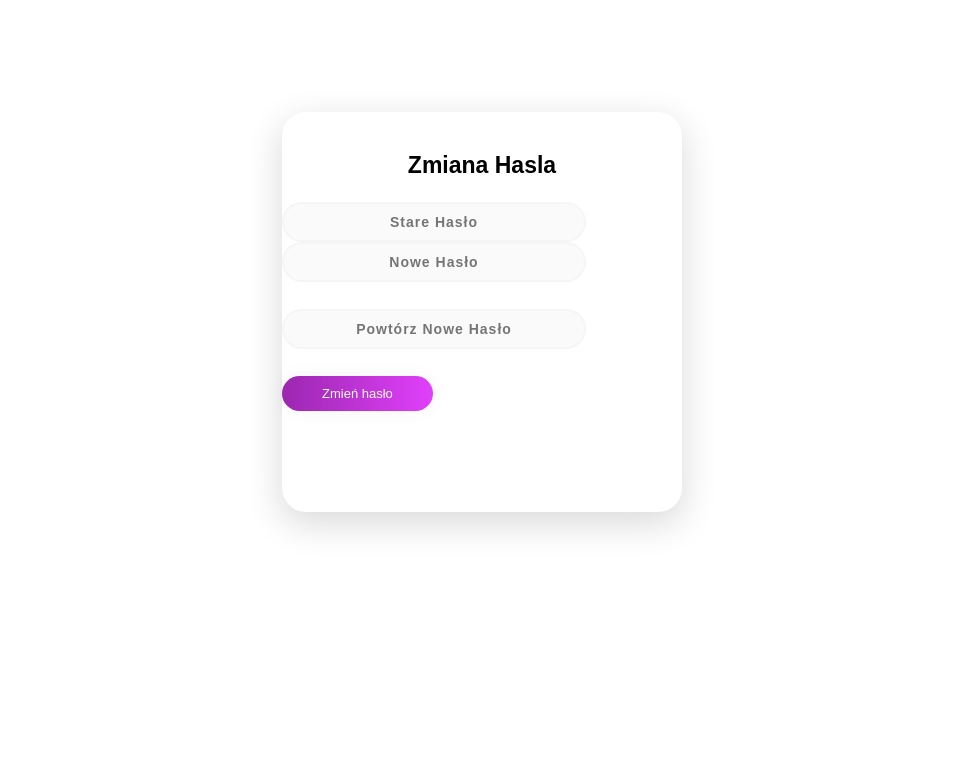
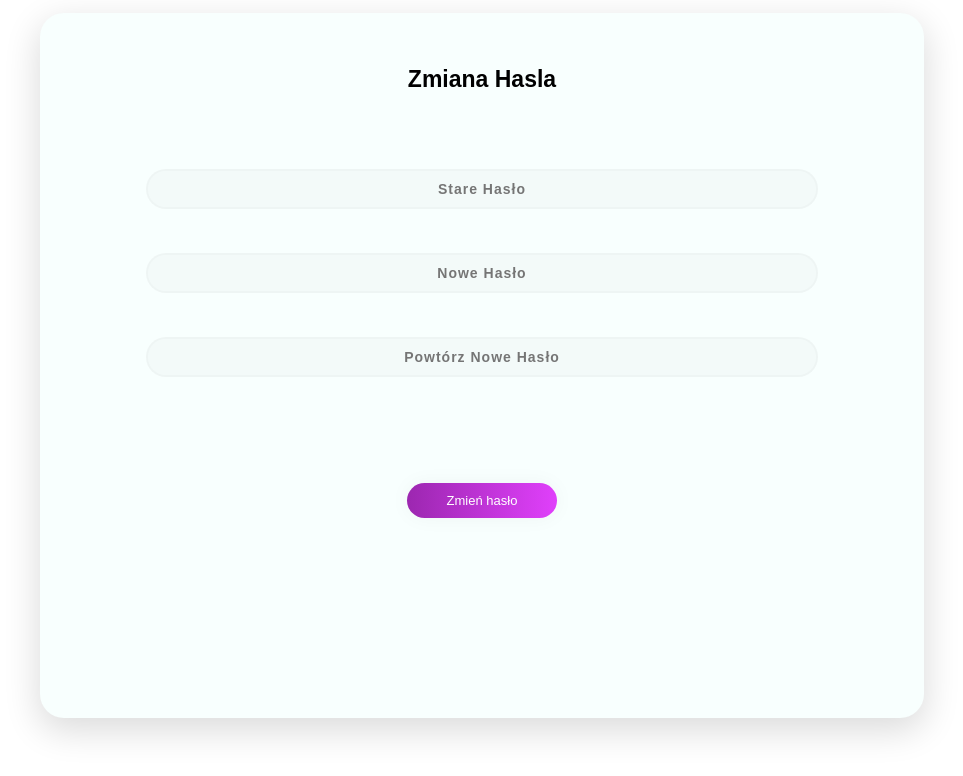
Before and after one commit to Imgish/Imgish, a PHP site: page /external3.php in a window 1280 px wide. Shown: the top 776 px of the page, without its empty margins (158-1121 px from the left). Run offline with PHP 8.4, Linux system fonts and the light colour scheme.

Commit message:
Update PasswordChange.css

```diff
--- a/Strona/css/PasswordChange.css
+++ b/Strona/css/PasswordChange.css
@@ -1,14 +1,17 @@
 .Form {
-    background-color: #FFFFFF;
-    width: 400px;
-    height: 400px;
-    margin: 7em auto;
+    background-color: #f8fffe;
+    width: 70%;
+    height: 90%;
+    margin: auto;
+    margin-top: 1%;
     border-radius: 1.5em;
     box-shadow: 0px 11px 35px 2px rgb(0 0 0 / 14%);
+    text-align: center;
 }
 
 .sign {
-    padding-top: 40px;
+    padding-top: 6%;
+    padding-bottom: 6%;
     color: #000000;
     font-family: 'Ubuntu', sans-serif;
     font-weight: bold;
@@ -29,11 +32,9 @@
     box-sizing: border-box;
     border: 2px solid rgba(0, 0, 0, 0.02);
     text-align: center;
-    margin-bottom: 27px;
+    margin-bottom: 5%;
     font-family: 'Ubuntu', sans-serif;
-    margin: auto;
 }
-
 
 .nowe_haslo {
     width: 76%;
@@ -48,9 +49,8 @@
     outline: none;
     box-sizing: border-box;
     border: 2px solid rgba(0, 0, 0, 0.02);
-    margin-bottom: 50px;
     text-align: center;
-    margin-bottom: 27px;
+    margin-bottom: 5%;
     font-family: 'Ubuntu', sans-serif;
 }
 
@@ -69,7 +69,7 @@
     border: 2px solid rgba(0, 0, 0, 0.02);
     margin-bottom: 50px;
     text-align: center;
-    margin-bottom: 27px;
+    margin-bottom: 12%;
     font-family: 'Ubuntu', sans-serif;
 }
 
```
